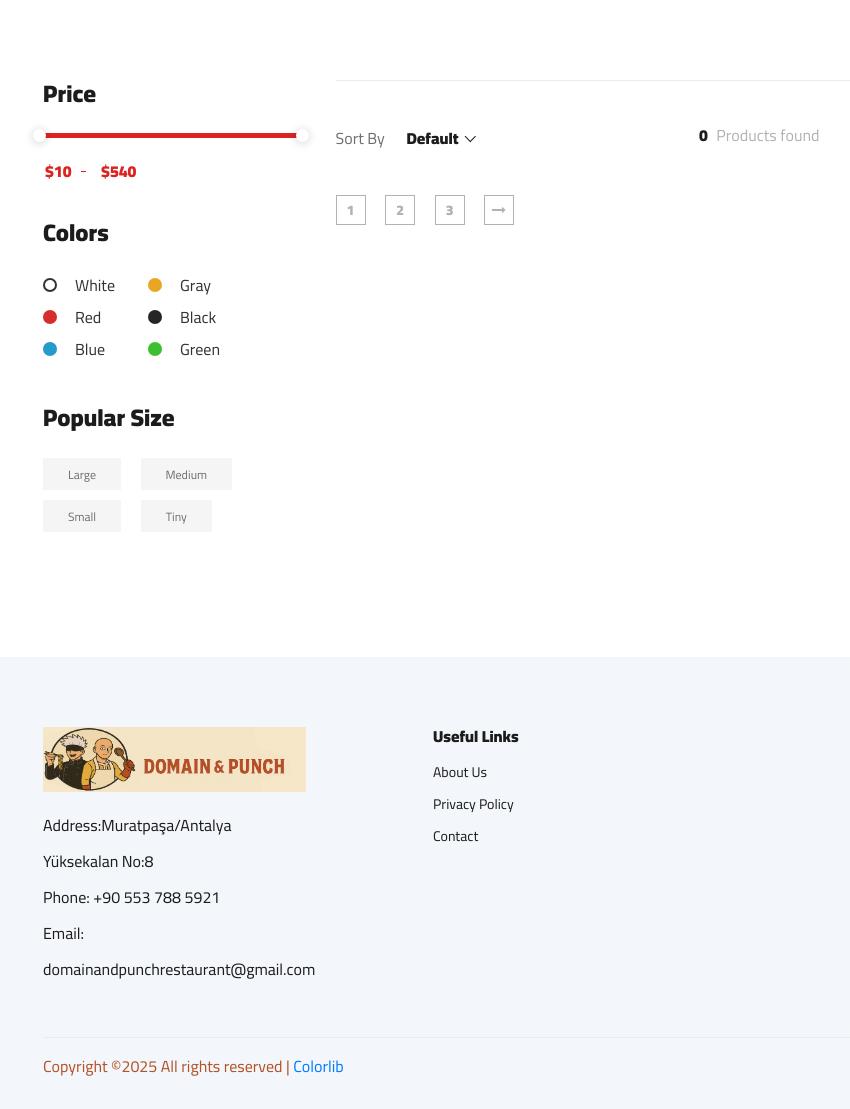
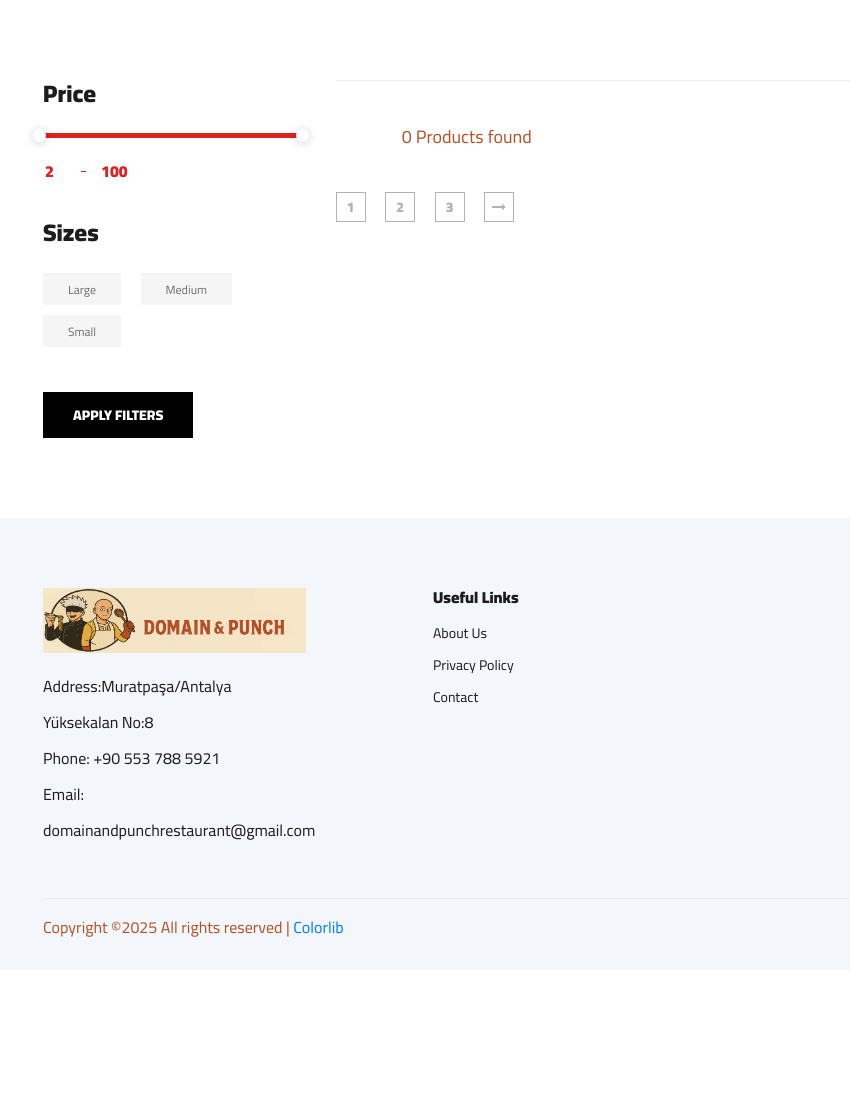
Before and after one commit to kerem212012/anime_restaurant, a Django app: page /shop in a window 1280 px wide. Shown: the part 142-1251 px from the top of the page, without its empty margins (27-877 px from the left). After the commit the page ends 1079 px from the top, so only its background shows below. Run offline with Django 5.2, Linux system fonts and the light colour scheme; data that the repository does not hold is empty; parts of the project's set-up code (start-up, migrations or seed data) failed here and were passed over; some libraries are stand-ins or nearby versions.

Commit message:
update templates

```diff
--- a/area/templates/area/shop.html
+++ b/area/templates/area/shop.html
@@ -4,72 +4,35 @@
 {% block extra_body %}
 
 
-
 <!-- Product Section Begin -->
 <section class="product spad">
     <div class="container">
         <div class="row">
+
             <div class="col-lg-3 col-md-5">
                 <div class="sidebar">
+                    <form method="get" action="shop">
                         <div class="sidebar__item">
                             <h4>Price</h4>
                             <div class="price-range-wrap">
                                 <div
                                     class="price-range ui-slider ui-corner-all ui-slider-horizontal ui-widget ui-widget-content"
-                                data-min="10" data-max="540">
+                                    data-min="2" data-max="100">
                                     <div class="ui-slider-range ui-corner-all ui-widget-header"></div>
                                     <span tabindex="0" class="ui-slider-handle ui-corner-all ui-state-default"></span>
                                     <span tabindex="0" class="ui-slider-handle ui-corner-all ui-state-default"></span>
                                 </div>
                                 <div class="range-slider">
                                     <div class="price-input">
-                                    <input type="text" id="minamount">
-                                    <input type="text" id="maxamount">
+                                        <input type="text" id="minamount" name="min_price" value="{{ request.GET.min_price|default:'2' }}">
+                                        <input type="text" id="maxamount" name="max_price" value="{{ request.GET.max_price|default:'100' }}">
                                     </div>
                                 </div>
                             </div>
                         </div>
-                    <div class="sidebar__item sidebar__item__color--option">
-                        <h4>Colors</h4>
-                        <div class="sidebar__item__color sidebar__item__color--white">
-                            <label for="white">
-                                White
-                                <input type="radio" id="white">
-                            </label>
-                        </div>
-                        <div class="sidebar__item__color sidebar__item__color--gray">
-                            <label for="gray">
-                                Gray
-                                <input type="radio" id="gray">
-                            </label>
-                        </div>
-                        <div class="sidebar__item__color sidebar__item__color--red">
-                            <label for="red">
-                                Red
-                                <input type="radio" id="red">
-                            </label>
-                        </div>
-                        <div class="sidebar__item__color sidebar__item__color--black">
-                            <label for="black">
-                                Black
-                                <input type="radio" id="black">
-                            </label>
-                        </div>
-                        <div class="sidebar__item__color sidebar__item__color--blue">
-                            <label for="blue">
-                                Blue
-                                <input type="radio" id="blue">
-                            </label>
-                        </div>
-                        <div class="sidebar__item__color sidebar__item__color--green">
-                            <label for="green">
-                                Green
-                                <input type="radio" id="green">
-                            </label>
-                        </div>
-                    </div>
+
                         <div class="sidebar__item">
-                        <h4>Popular Size</h4>
+                            <h4>Sizes</h4>
                             <div class="sidebar__item__size">
                                 <label for="large">
                                     Large
@@ -88,30 +51,18 @@
                                     <input type="radio" id="small">
                                 </label>
                             </div>
-                        <div class="sidebar__item__size">
-                            <label for="tiny">
-                                Tiny
-                                <input type="radio" id="tiny">
-                            </label>
+                        </div>
+                        <button type="submit" class="site-btn">Apply Filters</button>
+                    </form>
                 </div>
             </div>
-                </div>
-            </div>
+
             <div class="col-lg-9 col-md-7">
                 <div class="filter__item">
                     <div class="row">
-                        <div class="col-lg-4 col-md-5">
-                            <div class="filter__sort">
-                                <span>Sort By</span>
-                                <select>
-                                    <option value="0">Default</option>
-                                    <option value="0">Default</option>
-                                </select>
-                            </div>
-                        </div>
                         <div class="col-lg-4 col-md-4">
                             <div class="filter__found">
-                                <h6><span>{{ products_count }}</span> Products found</h6>
+                                <h5><span>{{ products_count }}</span> Products found</h5>
                             </div>
                         </div>
                     </div>
@@ -122,7 +73,8 @@
                         <div class="product__item">
                             <div class="product__item__pic set-bg" data-setbg="{{ food.picture.url }}">
                                 <ul class="product__item__pic__hover">
-                                    <li><a href="{% url 'area:add_to_cart' 'food' food.uuid %}"><i class="fa fa-shopping-cart"></i></a></li>
+                                    <li><a href="{% url 'area:add_to_cart' 'food' food.uuid %}"><i
+                                        class="fa fa-shopping-cart"></i></a></li>
                                 </ul>
                             </div>
                             <div class="product__item__text">
@@ -138,7 +90,8 @@
                         <div class="product__item">
                             <div class="product__item__pic set-bg" data-setbg="{{ merch.picture.url }}">
                                 <ul class="product__item__pic__hover">
-                                    <li><a href="{% url 'area:add_to_cart' 'merch' merch.uuid %}"><i class="fa fa-shopping-cart"></i></a></li>
+                                    <li><a href="{% url 'area:add_to_cart' 'merch' merch.uuid %}"><i
+                                        class="fa fa-shopping-cart"></i></a></li>
                                 </ul>
                             </div>
                             <div class="product__item__text">
--- a/static/css/style.css
+++ b/static/css/style.css
@@ -92,6 +92,10 @@ p {
 img {
 	max-width: 100%;
 }
+.size-30 {
+    font-size: 30px !important;
+
+}
 
 input:focus,
 select:focus,
@@ -729,7 +733,7 @@ ol {
 	height: 431px;
 	display: flex;
 	align-items: center;
-	padding-left: 475px;
+	padding-left: 450px;
 }
 
 .hero__text span {
@@ -746,6 +750,7 @@ ol {
 	line-height: 52px;
 	font-weight: 700;
 	margin: 10px 0;
+
 }
 
 .hero__text p {
@@ -1971,9 +1976,9 @@ ol {
 }
 
 .primary-btn.cart-btn {
-	color: #6f6f6f;
+	color: white;
 	padding: 14px 30px 12px;
-	background: #f5f5f5;
+	background: black;
 }
 
 .primary-btn.cart-btn span {
--- a/static/js/main.js
+++ b/static/js/main.js
@@ -174,12 +174,12 @@
         max: maxPrice,
         values: [minPrice, maxPrice],
         slide: function (event, ui) {
-            minamount.val('$' + ui.values[0]);
-            maxamount.val('$' + ui.values[1]);
+            minamount.val(ui.values[0]);
+            maxamount.val(ui.values[1]);
         }
     });
-    minamount.val('$' + rangeSlider.slider("values", 0));
-    maxamount.val('$' + rangeSlider.slider("values", 1));
+    minamount.val(rangeSlider.slider("values", 0));
+    maxamount.val(rangeSlider.slider("values", 1));
 
     /*--------------------------
         Select
--- a/templates/base_section.html
+++ b/templates/base_section.html
@@ -18,12 +18,12 @@
             <div class="col-lg-9">
                 <div class="hero__search">
                     <div class="hero__search__form">
-                        <form action="#">
+                        <form action="{% url 'area:search' %}" method="get">
                             <div class="hero__search__categories">
                                 All Categories
                                 <span class="arrow_carrot-down"></span>
                             </div>
-                            <input type="text" placeholder="What do yo u need?">
+                            <input type="text" name="q" value="{{ request.GET.q }}" placeholder="What do yo u need?">
                             <button type="submit" class="site-btn">SEARCH</button>
                         </form>
                     </div>
```
Also changed, not shown: area/views.py (line endings or trailing spaces), static/img/banner/banner.jpg. Lines whose indentation alone changed are shown as unchanged.
